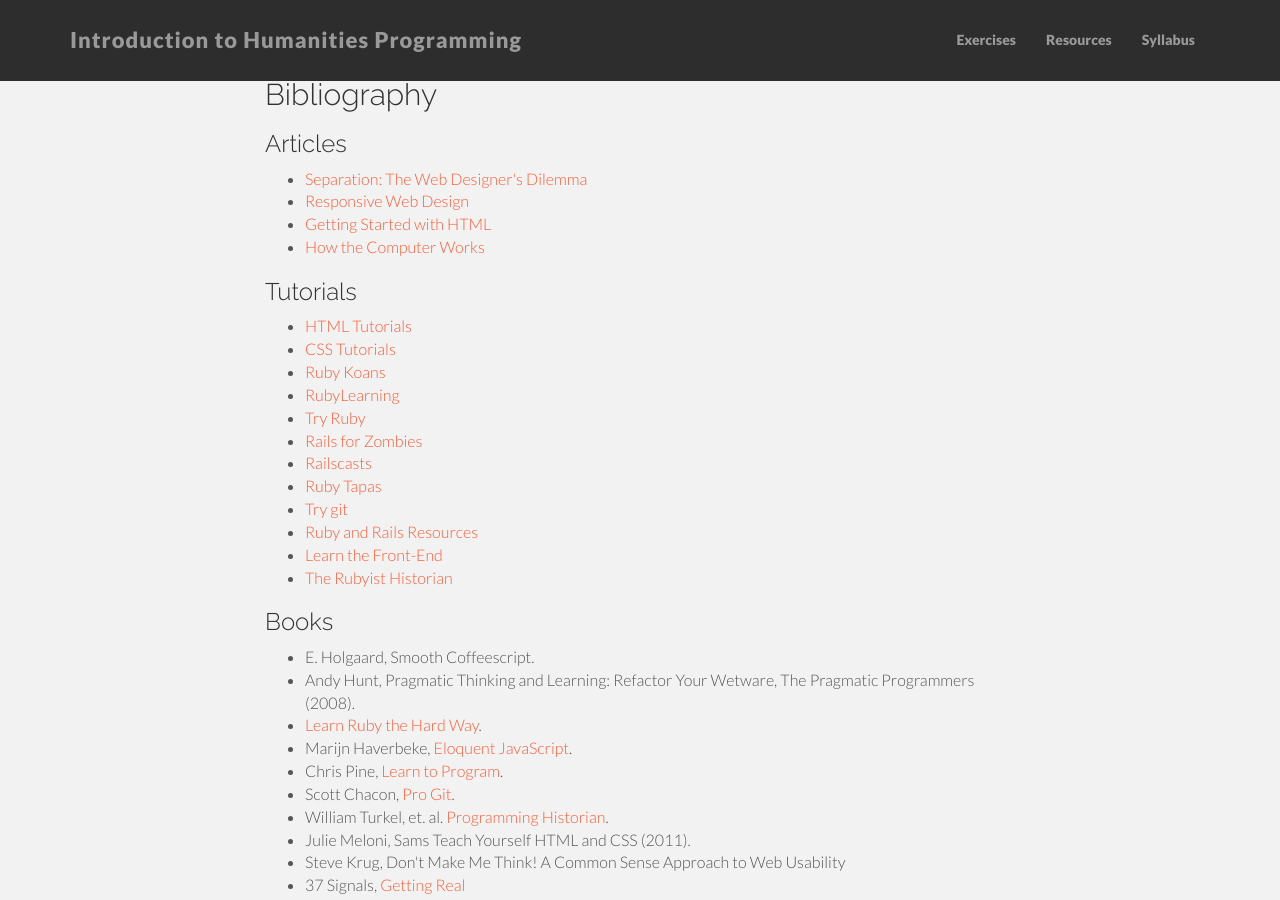
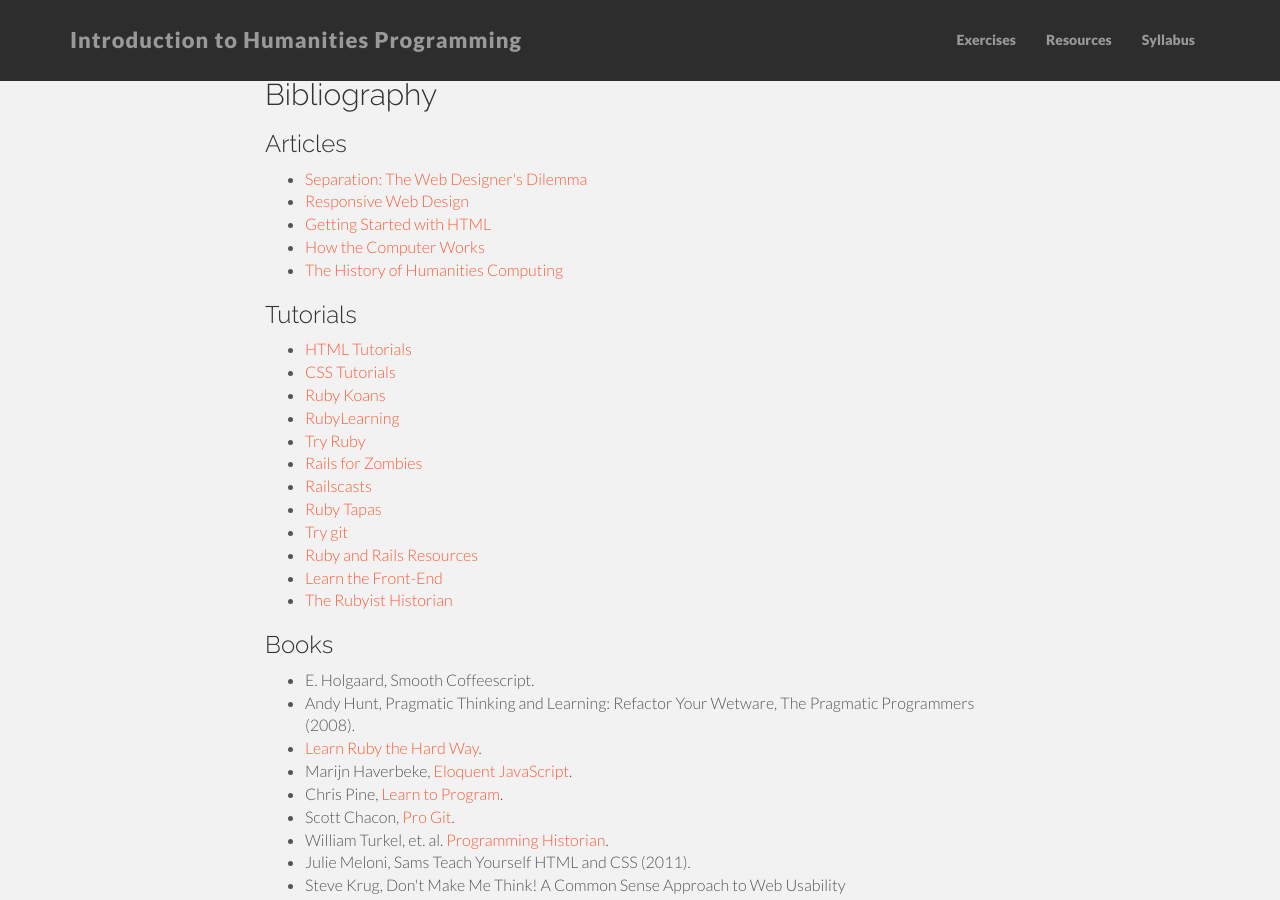
Before and after one commit to humanitiesprogramming/humanitiesprogramming.github.io, a Jekyll site: the page built from resources.md, in a window 1280 px wide and 900 px high, scrolled down 364 px. Built offline with Jekyll 4.4.1, drawn with Linux system fonts in a browser that asks for light colours; nearby versions of some CDN libraries.

Commit message:
Add history of humanities computing

```diff
--- a/resources.md
+++ b/resources.md
@@ -21,6 +21,7 @@ description: Course Resources
     <li><a href="http://alistapart.com/article/responsive-web-design">Responsive Web Design</a></li>
     <li><a href="http://www.w3.org/MarkUp/Guide/">Getting Started with HTML</a></li>
     <li><a href="http://www.digitalhumanities.org/companion/view?docId=blackwell/9781405103213/9781405103213.xml&chunk.id=ss1-3-1&toc.depth=1&toc.id=ss1-3-1&brand=default">How the Computer Works</a></li>
+    <li><a href="http://nora.lis.uiuc.edu:3030/companion/view?docId=blackwell/9781405103213/9781405103213.xml&chunk.id=ss1-2-1&toc.depth=1&toc.id=ss1-2-1&brand=9781405103213_brand">The History of Humanities Computing</a></li>
   </ul>
 
   <h3>Tutorials</h3>
```
